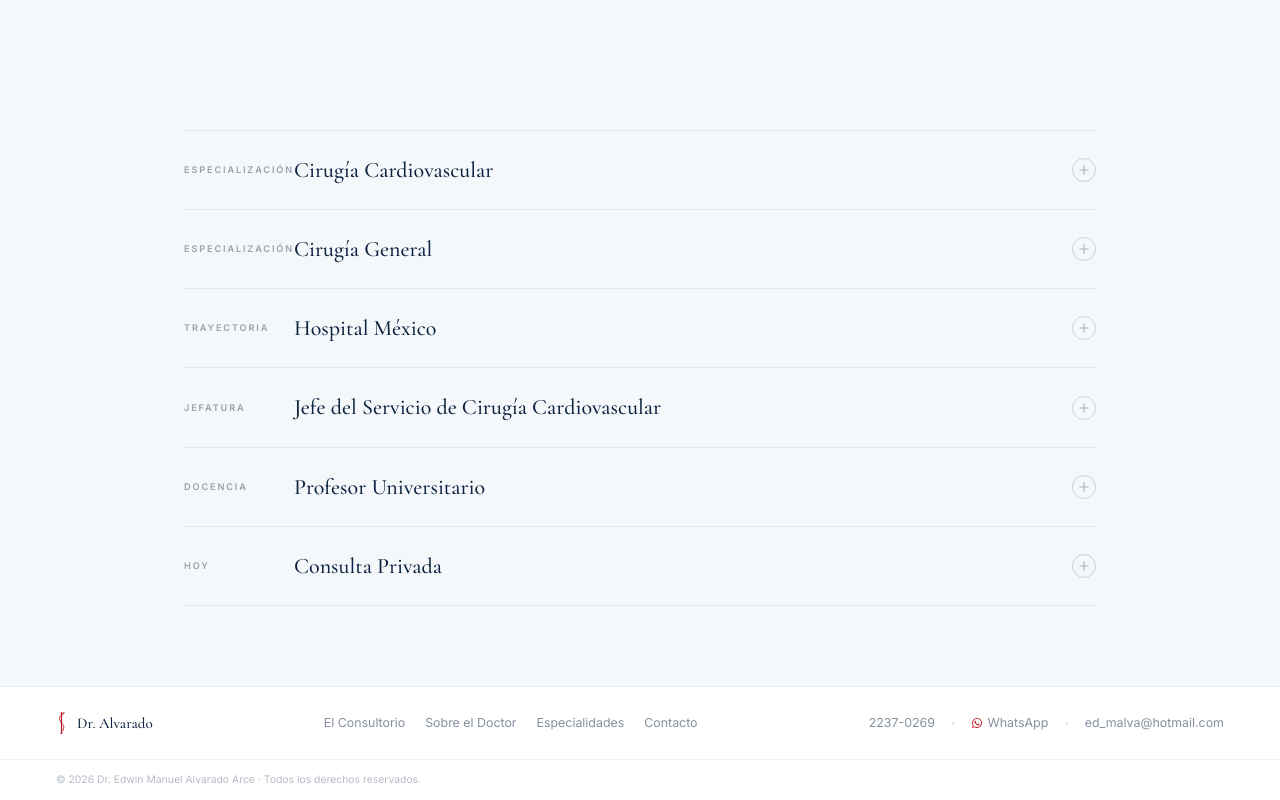
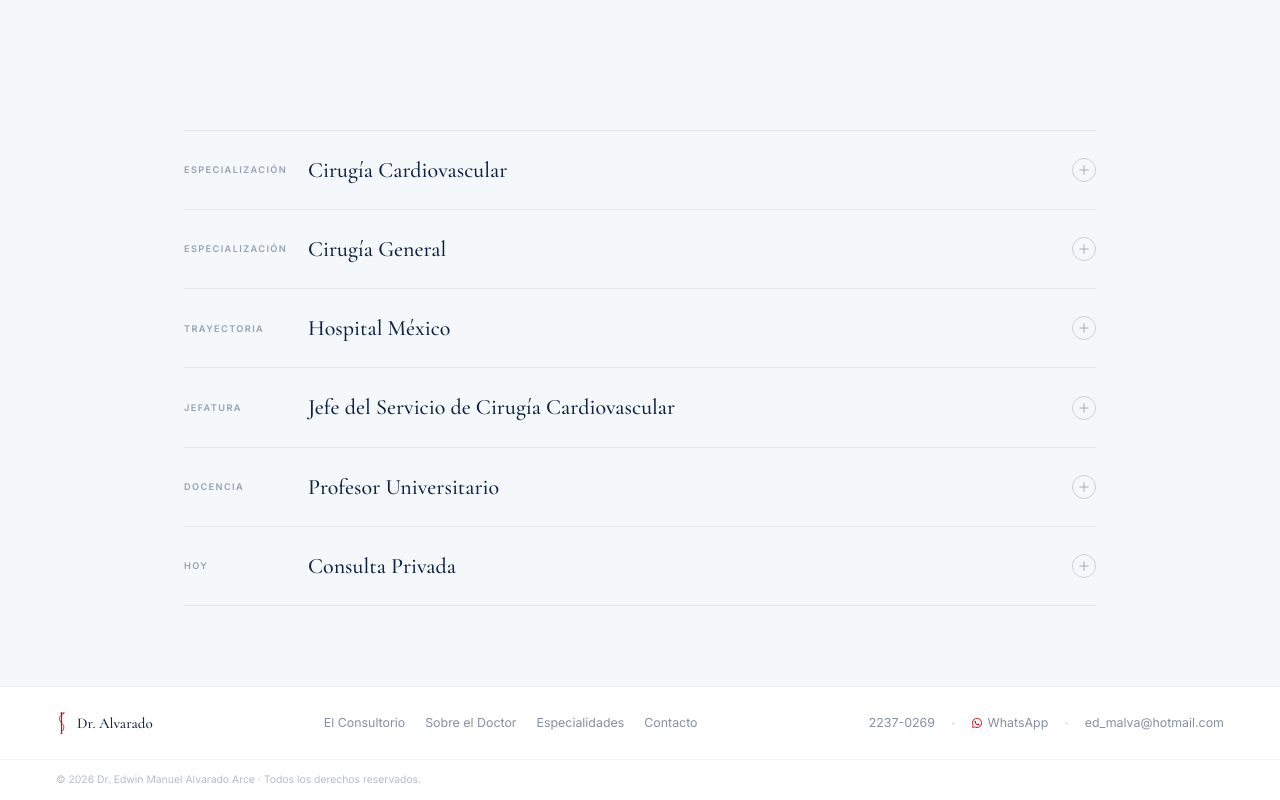
Before and after one commit to FaridAraujo/clinica-medica, a Next.js app: page /es/doctor in a window 1280 px wide. Shown: the part 1415-2215 px from the top of the page. Built offline with nearby package versions, Linux system fonts and the light colour scheme.

Commit message:
fix: trayectoria year column wider so Especialización fits

```diff
--- a/src/app/[locale]/doctor/page.tsx
+++ b/src/app/[locale]/doctor/page.tsx
@@ -195,8 +195,8 @@ export default async function DoctorPage({ params }: Props) {
           <AccordionList
             items={trayectoria.map(entry => ({
               heading: (
-                <div className="flex items-center gap-5">
-                  <span className="w-[72px] shrink-0 font-body text-[0.575rem] font-semibold uppercase tracking-[0.2em] text-navy/40 sm:w-[90px]">
+                <div className="flex items-center gap-4">
+                  <span className="w-[108px] shrink-0 font-body text-[0.575rem] font-semibold uppercase leading-tight tracking-[0.15em] text-navy/40">
                     {entry.year}
                   </span>
                   <h3 className="font-heading text-[1.25rem] font-medium leading-snug text-navy sm:text-[1.375rem]">
```
